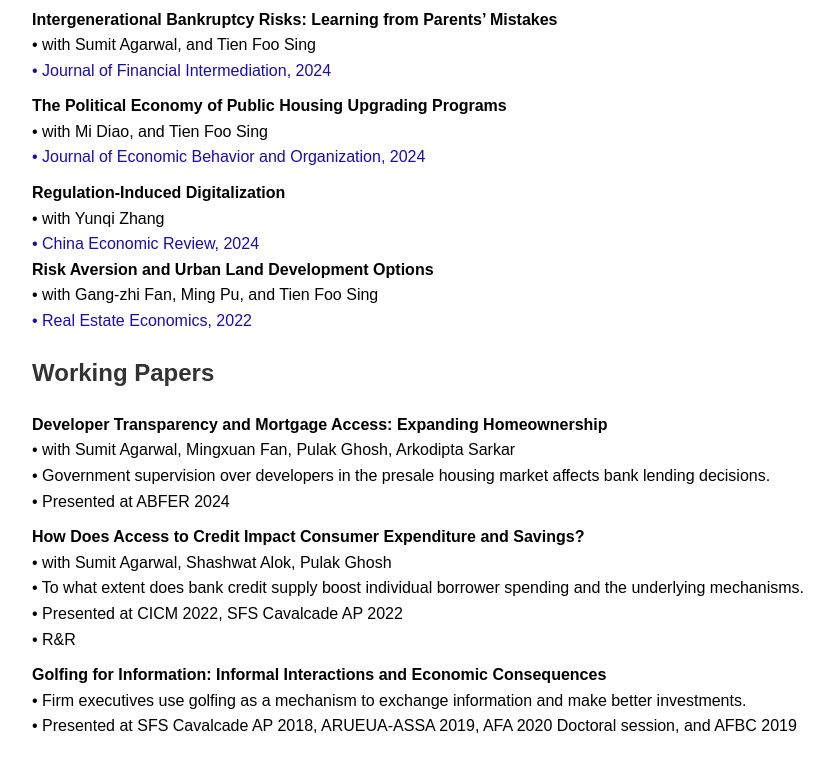
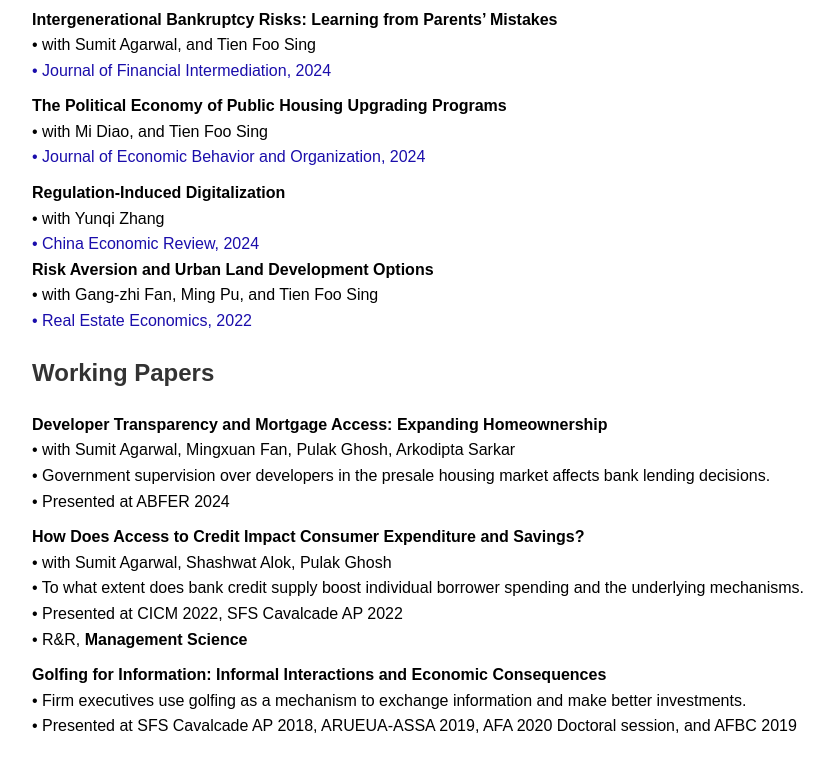
Before and after one commit to xiaoyuzhang-xyz/xiaoyuzhang-xyz.github.io, a plain HTML site: page research.html in a window 1280 px wide. Shown: the part 417-1188 px from the top of the page, without its empty margins (208-1042 px from the left). Drawn offline with Linux system fonts and the light colour scheme.

Commit message:
Update research.html

```diff
--- a/research.html
+++ b/research.html
@@ -127,7 +127,7 @@
                 <br>
                 <span>&#x2022; Presented at CICM 2022, SFS Cavalcade AP 2022</span>
                 <br>
-                <span>&#x2022; R&R</span>
+                <span>&#x2022; R&R, <strong>Management Science</strong></span>
             </li>
             <li>
                 <span class="publication-title">Golfing for Information: Informal Interactions and Economic Consequences</span>
```
